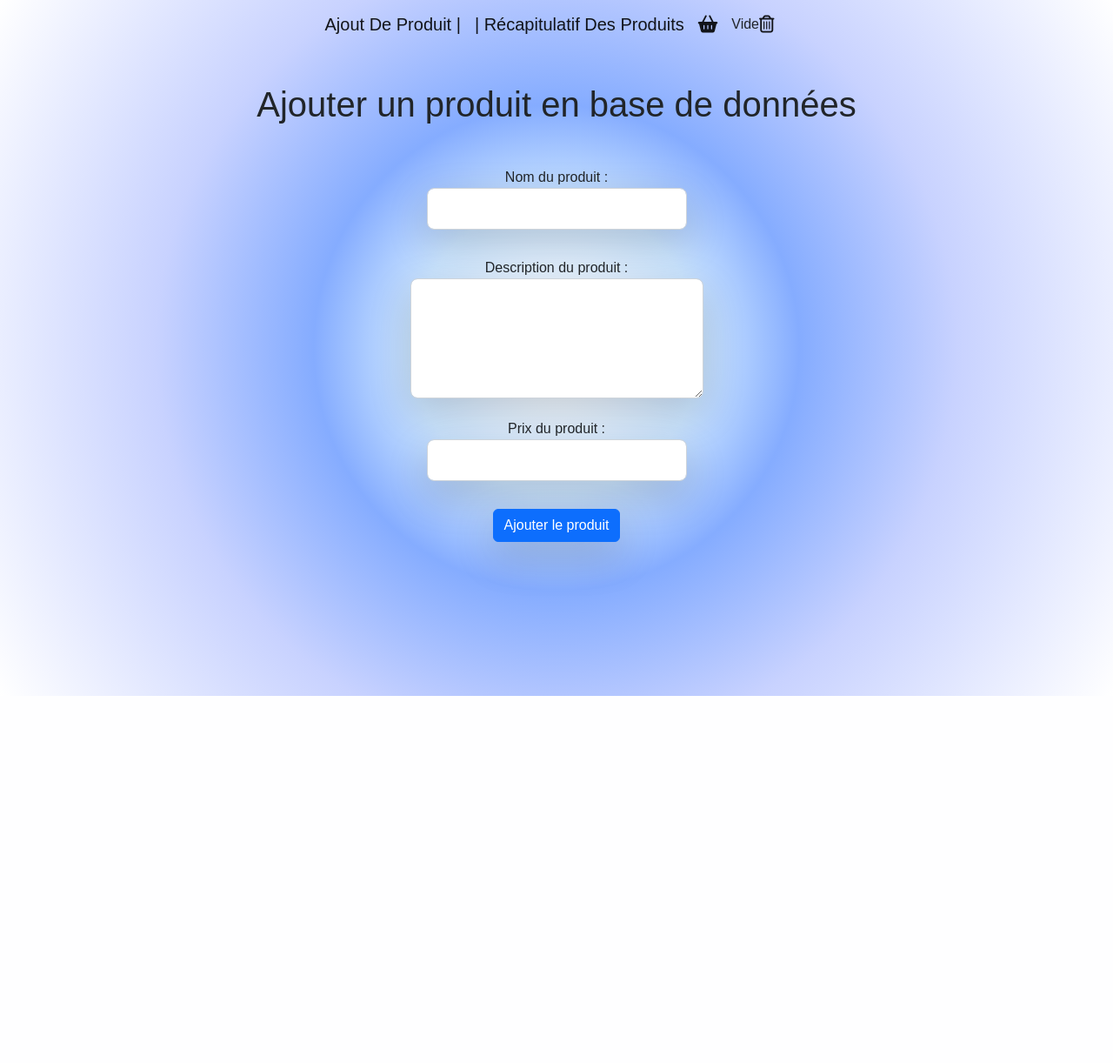
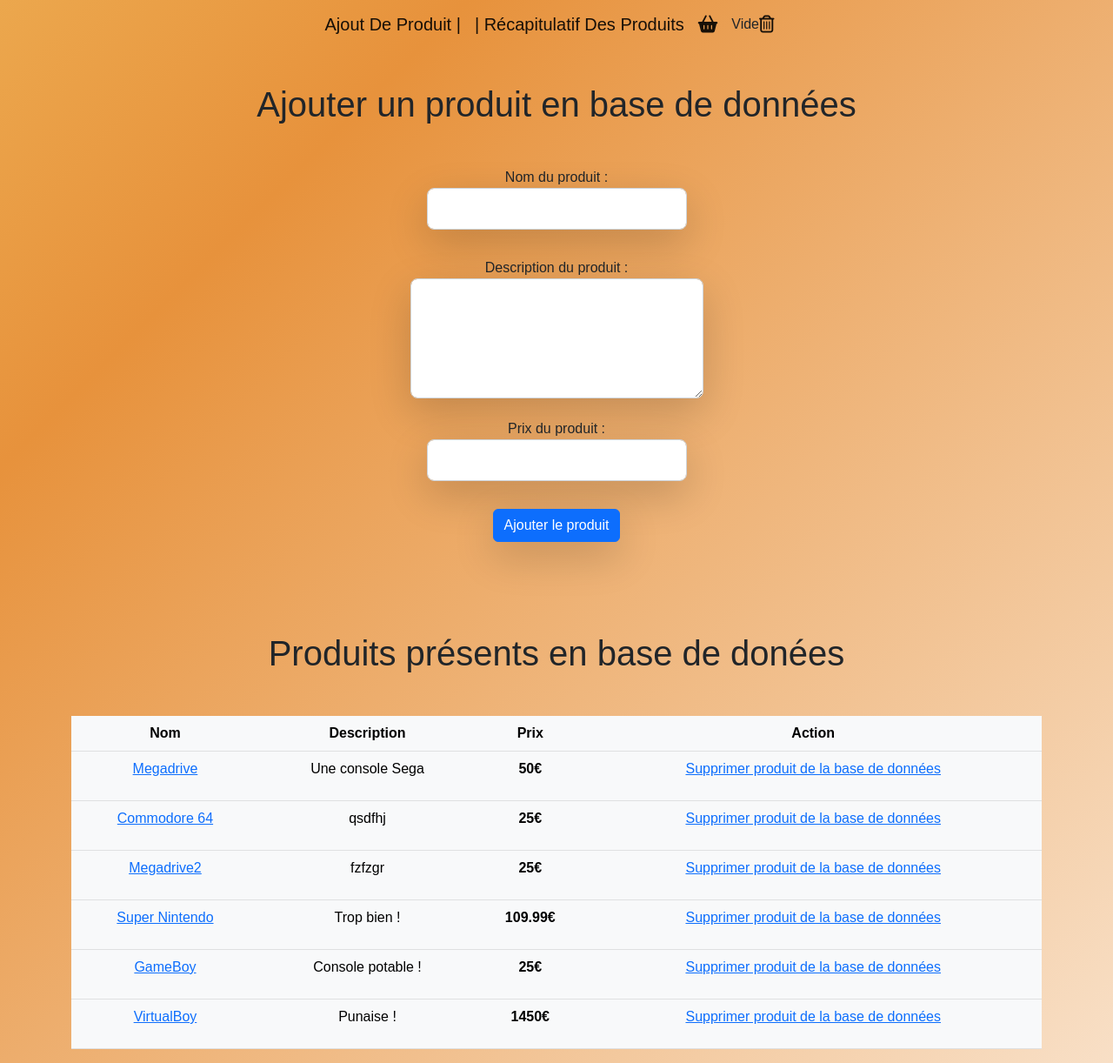
Before and after one commit to Yacine667/Exercice_Panier, a PHP site: page /appli/admin.php in a window 1280 px wide. Shown: the whole page at 87% size. Before the commit the page ends 800 px from the top, so only its background shows below. Run offline with PHP 8.4, Linux system fonts and the light colour scheme; data comes from the database, SQL or seed files in the repository; some web fonts are replaced.

Commit message:
ajout de la liste des produits dans admin et fonction supprimer produit de la Bdd

```diff
--- a/admin.php
+++ b/admin.php
@@ -4,6 +4,8 @@
 
     session_start();
     require ('function.php');
+    require('db_functions.php');
+    $products = findAll();
 
 ?>
 
@@ -13,7 +15,7 @@
     <meta charset="UTF-8">
     <meta http-equiv="X-UA-Compatible" content="IE=edge">
     <meta name="viewport" content="width=device-width, initial-scale=1.0">
-    <title>Ajout Produit</title>
+    <title>Ajout Produit En Base De Données</title>
     <link rel="stylesheet" href="https://cdnjs.cloudflare.com/ajax/libs/font-awesome/6.2.0/css/all.min.css" integrity="sha512-xh6O/CkQoPOWDdYTDqeRdPCVd1SpvCA9XXcUnZS2FmJNp1coAFzvtCN9BmamE+4aHK8yyUHUSCcJHgXloTyT2A==" crossorigin="anonymous" referrerpolicy="no-referrer" />
     <link rel="preconnect" href="https://fonts.googleapis.com">
     <link rel="preconnect" href="https://fonts.gstatic.com" crossorigin>
@@ -80,10 +82,52 @@
                     </p>
                 </form>
 
+
+            <div><?php  echo afficherMessage(); unset($_SESSION['messages']);?></div>
+
+
+        <h1 class="text-center" >Produits présents en base de donées</h1>
+        <table class='table table-light table-hover'>
+                <thead>
+                    <tr>
+
+                        <th>Nom</th>
+                        <th>Description</th>
+                        <th>Prix</th>
+                        <th>Action</th>
+                    </tr>
+                </thead>
+                <tbody>
+
+                    <tr>
+
+    <?php
+                foreach ($products as $product) {
+
+                $id= $product['id'];
+
+                        echo
+                        "
+                        <td><a href='product.php?id=$id'>". $product['name']." </a></td>"?>
+
+                        <td><?php echo $product['description'] ?></td>
+
+                        <td><strong><p><?php echo $product['price'] ?>€</p></strong></td>
+
+                        <td><?php echo "<a href='traitement.php?action=deleteProductBdd&id=$id'>Supprimer produit de la base de données</a>"?></td>
+
+                    </tr>
+                </tbody
+            </table>
+
+
+    <?php
+    }
+
+
+?>
             </div>
-            <div><?php  echo afficherMessage(); unset($_SESSION['messages']);?></div>
         </div>
-
     </div>
 </body>
 
--- a/css/style.css
+++ b/css/style.css
@@ -5,12 +5,27 @@
 
 }
 
-#gen {
+body {
+	background: linear-gradient(-45deg, #ffffff, #e7923c, #ffff94, #ffffff);
+	background-size: 400% 400%;
+	animation: gradient 15s ease infinite;
+	height: 100vh;
+}
 
-    min-height: 100vh;
-    background: rgb(255,255,255);
-    background: radial-gradient(circle, rgba(255,255,255,1) 0%, rgba(203,229,255,1) 22%, rgba(133,172,255,1) 37%, rgba(200,210,255,1) 61%, rgba(255,255,255,1) 100%);
+@keyframes gradient {
+	0% {
+		background-position: 0% 50%;
+	}
+	50% {
+		background-position: 100% 50%;
+	}
+	100% {
+		background-position: 0% 50%;
+	}
 }
+
+
+
 
 .container {
 
--- a/db_functions.php
+++ b/db_functions.php
@@ -34,8 +34,8 @@ function findOneById($id)
     $pdo = connect();
     $sqlQuery = 'SELECT * FROM product WHERE id = :id';
     $productStatement = $pdo->prepare($sqlQuery);
-    $productStatement->bindValue(":id", $id);
-    $productStatement->execute();
+    // $productStatement->bindValue(":id", $id);
+    $productStatement->execute(["id" => $id]);
     $product = $productStatement->fetch();
     return $product;
 }
@@ -52,8 +52,6 @@ function insertProduct($name, $description, $price)
         'name' => $name,
         'description' => $description,
         'price' => $price,
-
-
     ]);
 
     return $pdo->lastInsertId();
@@ -66,5 +64,5 @@ function deleteProduct($id)
     $sqlQuery = $pdo->prepare("DELETE FROM product WHERE id = :id");
     $sqlQuery->bindParam(':id', $id, PDO::PARAM_INT);
     $sqlQuery->execute();
-    echo 'Données supprimées';
+
 }
--- a/function.php
+++ b/function.php
@@ -21,8 +21,4 @@ function afficherMessage(){
 }
 
 
-
-
-
-
 ?>
--- a/index.php
+++ b/index.php
@@ -68,8 +68,8 @@ foreach ($products as $product) {
 
 
 ?>
-</div>
-</div>
-</div>
+                </div>
+            </div>
+        </div>
 </body>
 </html>
--- a/product.php
+++ b/product.php
@@ -26,7 +26,6 @@ $product = findOneById($_GET['id']);
 <body>
 <div id=gen>
     <div class="container-fluid">
-
         <div class="container">
 
 
@@ -38,13 +37,11 @@ $product = findOneById($_GET['id']);
                         <th>Description</th>
                         <th>Prix</th>
                         <th>Action</th>
+
                     </tr>
                 </thead>
                 <tbody>
-
                     <tr>
-
-
                         <td><?php echo $product['name'] ?></td>
 
                         <td><?php echo $product['description'] ?></td>
--- a/recap.php
+++ b/recap.php
@@ -96,10 +96,8 @@
     }
 
 ?>
-
+                </div>
             </div>
-
-        </div>
         <div class="text-green-500 "><?php  echo afficherMessage(); unset($_SESSION['messages']);?></div>
     </div>
 
```
Also changed, not shown: traitement.php (+11 -2 lines). Lines whose indentation alone changed are shown as unchanged.
